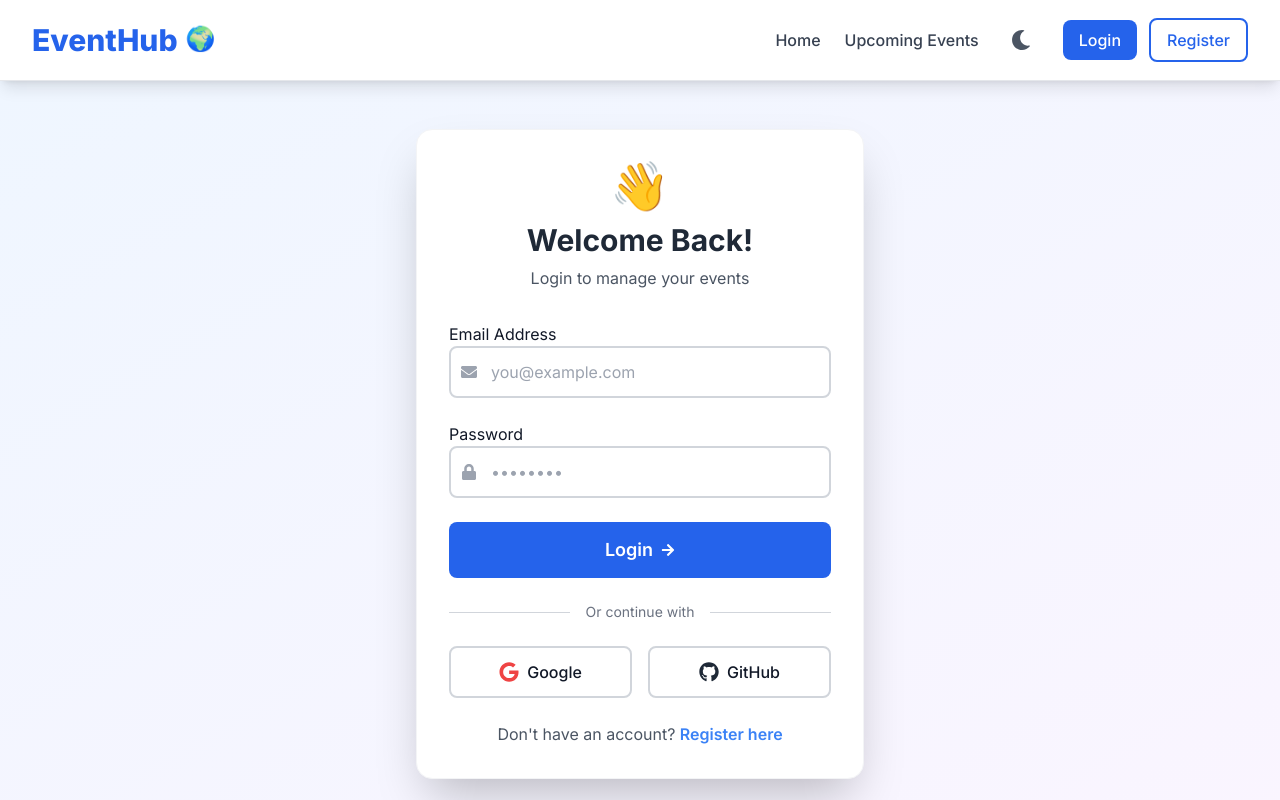
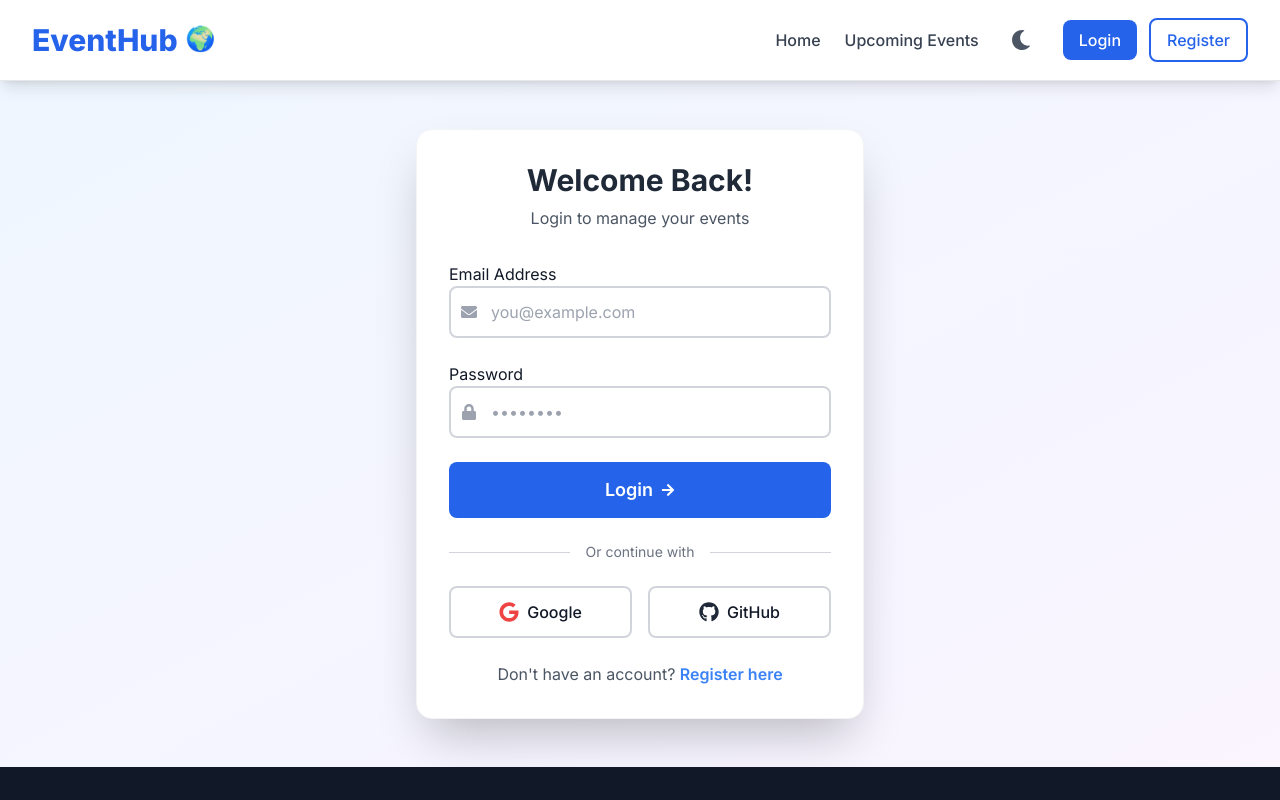
Before and after one commit to muzahid780/eventhub-client, a React (Vite) app: page /login in a window 1280 px wide. Shown: the top 800 px of the page. Built offline with nearby package versions, Linux system fonts and the light colour scheme; no server answers.

Commit message:
updated login page

```diff
--- a/src/components/pages/Login.jsx
+++ b/src/components/pages/Login.jsx
@@ -61,7 +61,6 @@ const Login = () => {
         className="max-w-md w-full bg-white dark:bg-gray-800 rounded-2xl shadow-2xl p-8 border border-gray-100 dark:border-gray-700"
       >
         <div className="text-center mb-8">
-          <div className="text-5xl mb-3">👋</div>
           <h2 className="text-3xl font-bold text-gray-800 dark:text-white">
             Welcome Back!
           </h2>
--- a/src/components/pages/Register.jsx
+++ b/src/components/pages/Register.jsx
@@ -118,7 +118,6 @@ const Register = () => {
         className="max-w-md w-full bg-white dark:bg-gray-800 rounded-2xl shadow-2xl p-8 border border-gray-100 dark:border-gray-700"
       >
         <div className="text-center mb-8">
-          <div className="text-5xl mb-3">🚀</div>
           <h2 className="text-3xl font-bold text-gray-800 dark:text-white">
             Create Account
           </h2>
```
